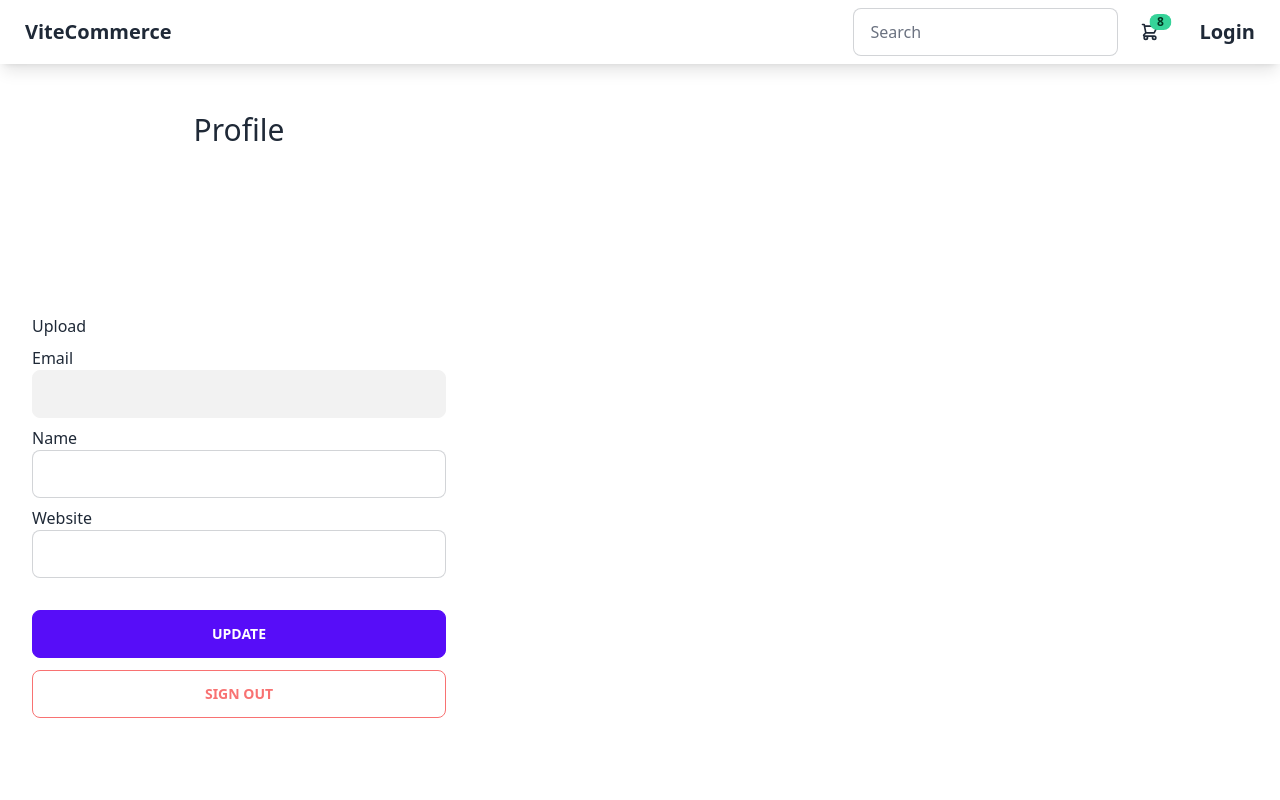
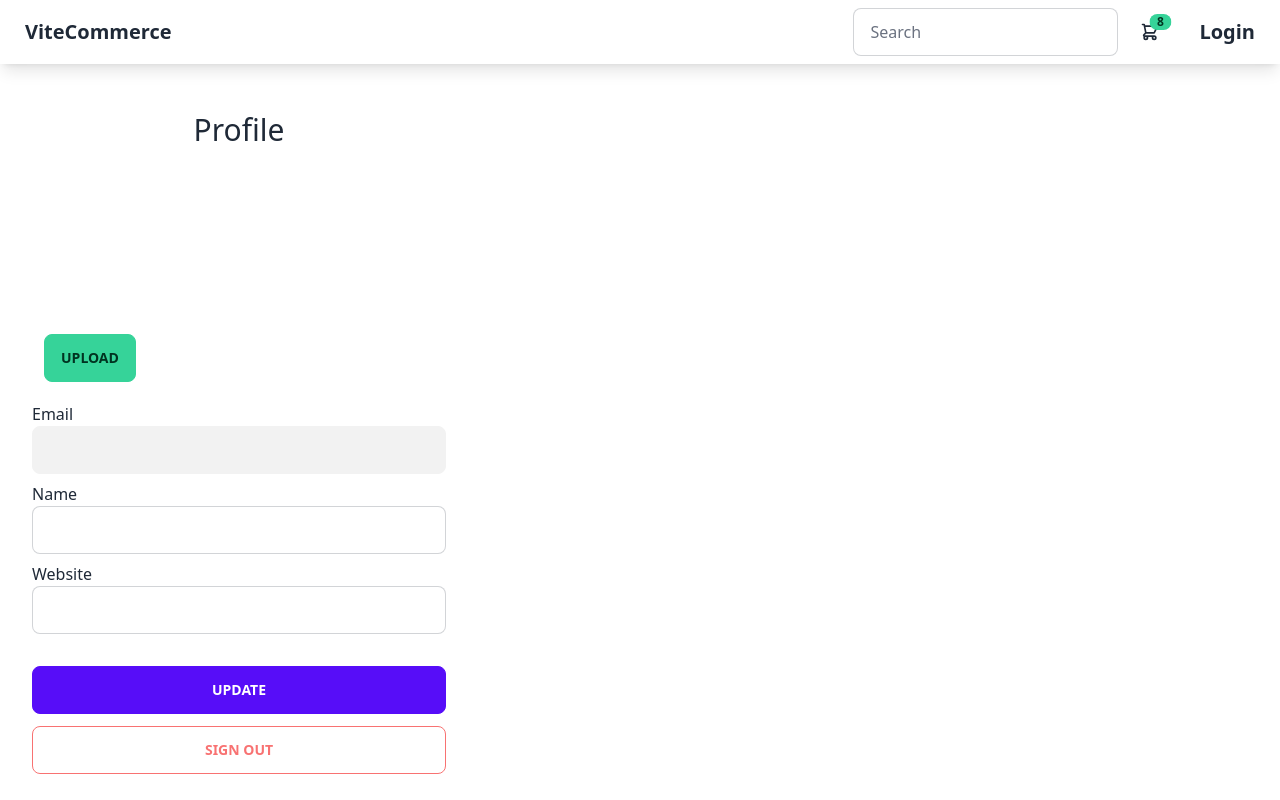
Before and after one commit to noieeen/vite-commerce-supabase, a Vue app: page /profile in a window 1280 px wide. Shown: the top 800 px of the page. Built offline with nearby package versions, Linux system fonts and the light colour scheme.

Commit message:
set default path

```diff
--- a/src/components/avatar/Avatar.vue
+++ b/src/components/avatar/Avatar.vue
@@ -1,10 +1,10 @@
 <template>
   <div>
-    <img v-if="src" :src="src" alt="Avatar" class="avatar image" :style="{ height: size + 'em', width: size + 'em' }" />
+    <img v-if="src" :src="src" alt="Avatar" class="rounded-md" :style="{ height: size + 'em', width: size + 'em' }" />
     <div v-else class="avatar no-image" :style="{ height: size + 'em', width: size + 'em' }" />
 
     <div :style="{ width: size + 'em' }">
-      <label class="button primary block" for="single">
+      <label class="btn btn-success mt-2" for="single">
         {{ uploading ? 'Uploading ...' : 'Upload' }}
       </label>
       <input style="visibility: hidden; position: absolute" type="file" id="single" accept="image/*" @change="uploadAvatar" :disabled="uploading" />
@@ -16,12 +16,21 @@
 import { ref, toRefs, watch } from 'vue';
 import useSupabase from '@/libs/supabase';
 
-const prop = defineProps(['path', 'size']);
-const { path, size } = toRefs(prop);
+interface Props {
+  path: string;
+  size: number;
+}
+
+const props = withDefaults(defineProps<Props>(), {
+  path: '',
+  size: 0,
+});
+const { path, size } = toRefs(props);
+
 const { client } = useSupabase();
 
 const emit = defineEmits(['upload', 'update:path']);
-const uploading = ref(false);
+const uploading = ref<boolean>(false);
 const src = ref<string>('');
 const files = ref();
 
--- a/src/views/profile/Profile.vue
+++ b/src/views/profile/Profile.vue
@@ -3,8 +3,8 @@
     <div class="artboard phone-3">
       <div class="text-3xl text-center">Profile</div>
       <form class="form-control" @submit.prevent="updateProfile">
-        <div>
-          <Avatar v-model:path="avatar_url" @upload="updateProfile" size="10" />
+        <div class="m-3">
+          <Avatar v-model:path="avatar_url" @upload="updateProfile" :size="10" />
         </div>
         <div class="mt-2">
           <label for="email">Email</label>
```
